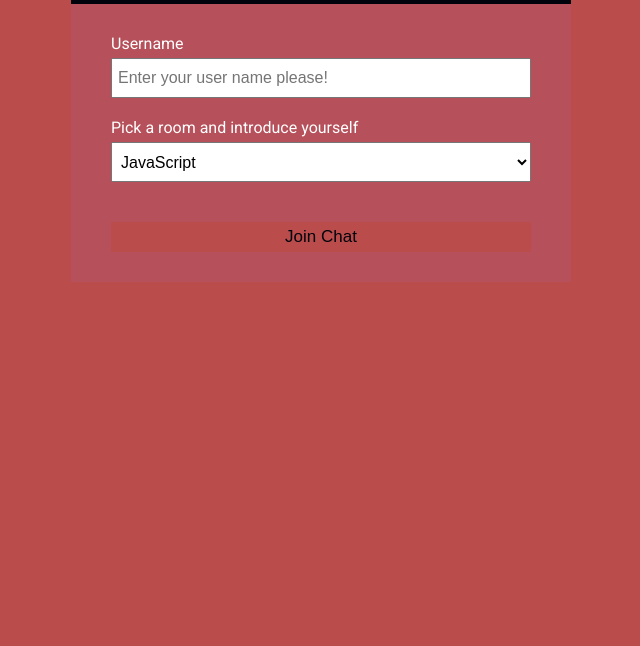
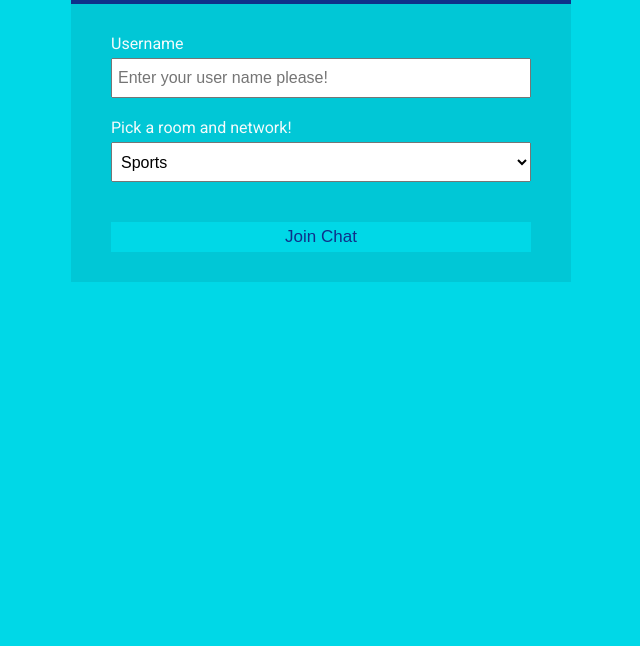
Before and after one commit to PeterdQuinn/Net-Cord, a website: page public/index.html in a window 1280 px wide. Shown: the part 154-800 px from the top of the page, without its empty margins (319-959 px from the left). Drawn offline with Linux system fonts and the light colour scheme.

Commit message:
Added Names for chats

```diff
--- a/public/CSS/style.css
+++ b/public/CSS/style.css
@@ -1,11 +1,11 @@
 @import url('https://fonts.googleapis.com/css?family=Roboto&display=swap');
 
 :root {
-	--dark-color-a: rgb(0, 2, 12);
-	--dark-color-b: hsla(232, 100%, 73%, 0.082);
-	--light-color: rgb(187, 76, 76);
-	--success-color: #5cb85c;
-	--error-color: #d9534f;
+	--dark-color-a: hsl(224, 81%, 30%);
+	--dark-color-b: rgba(22, 22, 24, 0.082);
+	--light-color: #00d8e7;
+	--success-color: hsl(120, 14%, 4%);
+	--error-color: hsl(221, 100%, 15%);
 }
 
 * {
@@ -42,7 +42,7 @@ a {
 
 .chat-container {
 	max-width: 1100px;
-	background: rgb(180, 143, 20);
+	background: #1481b4;
 	margin: 30px auto;
 	overflow: hidden;
 }
@@ -130,7 +130,7 @@ a {
 .join-container {
 	max-width: 500px;
 	margin: 80px auto;
-	color: #fff;
+	color: #fdfdfdf6;
 }
 
 .join-header {
--- a/public/index.html
+++ b/public/index.html
@@ -31,14 +31,14 @@
 						/>
 					</div>
 					<div class="form-control">
-						<label for="room">Pick a room and introduce yourself</label>
+						<label for="room">Pick a room and network!</label>
 						<select name="room" id="room">
-							<option value="JavaScript">JavaScript</option>
-							<option value="Python">Python</option>
-							<option value="PHP">PHP</option>
-							<option value="C#">C#</option>
-							<option value="Ruby">Ruby</option>
-							<option value="Java">Java</option>
+							<option value="Sports">Sports</option>
+							<option value="Tech">Tech-Talk</option>
+							<option value="Pokemon">Pokemon</option>
+							<option value="Stocks">Stocks</option>
+							<option value="Crypto">Crypto</option>
+							<option value="network">sales/trades/barters</option>
 						</select>
 					</div>
 					<button type="submit" class="btn">Join Chat</button>
```
Also changed, not shown: 1 other file.
